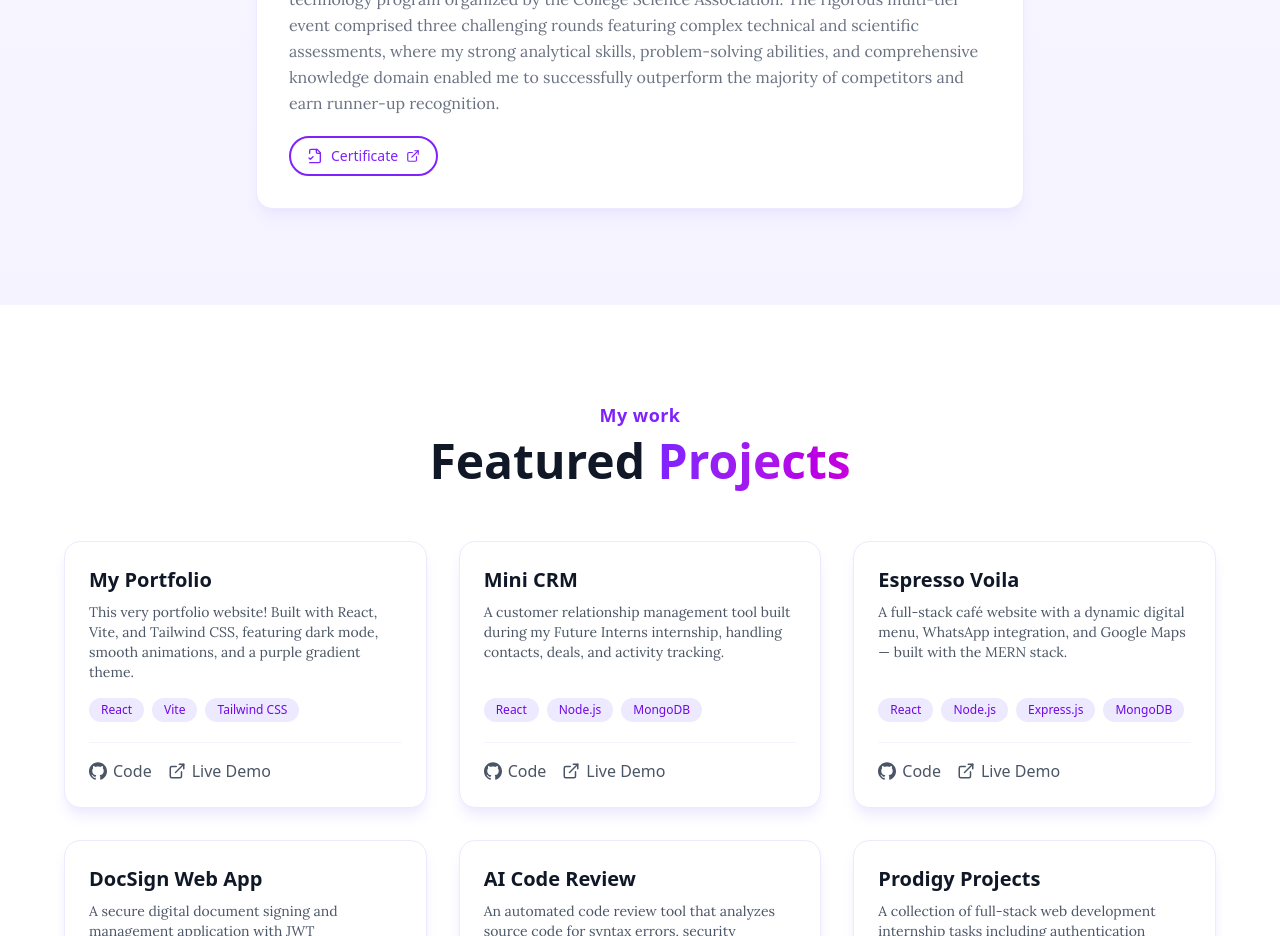
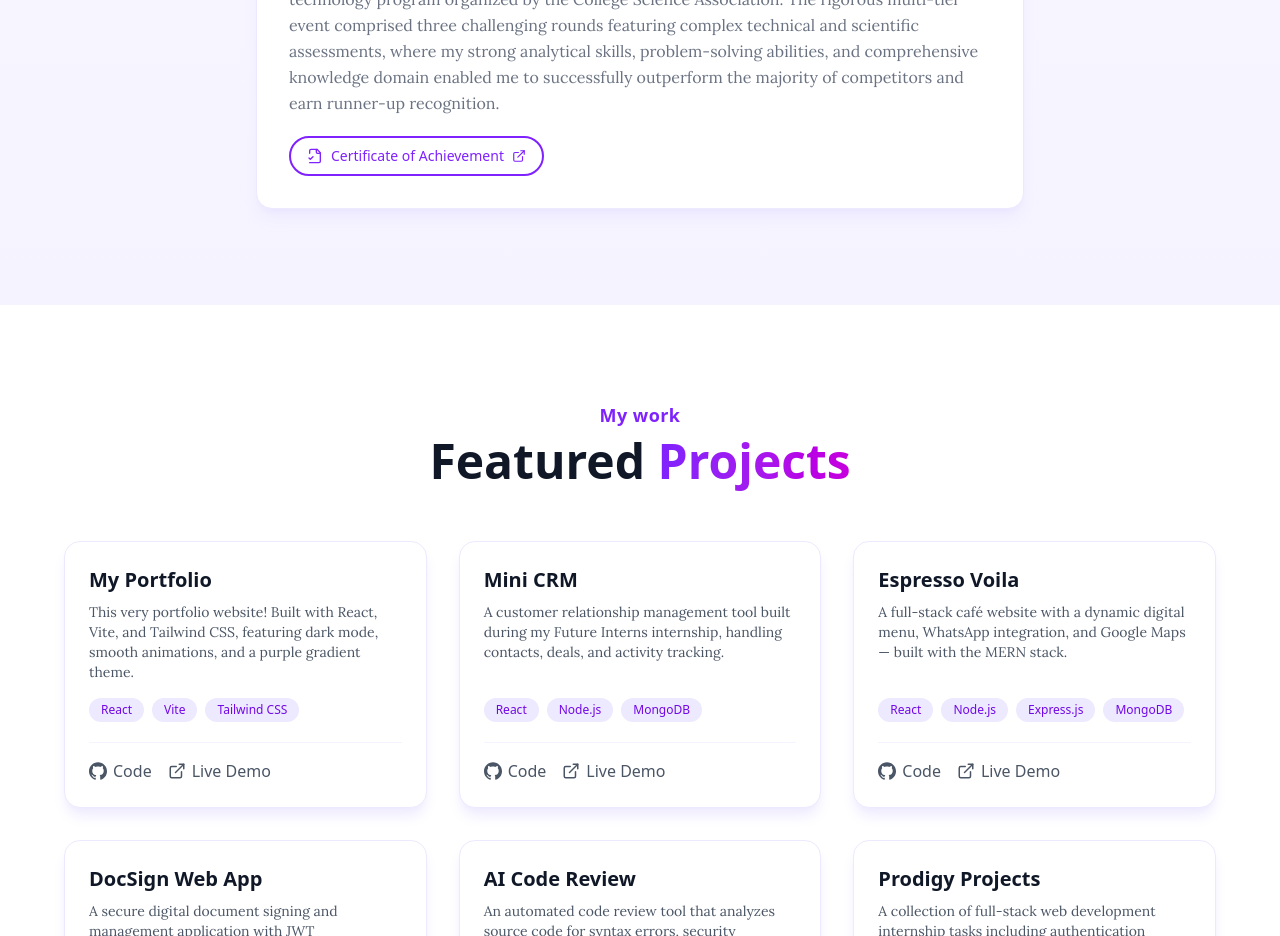
Before and after one commit to gloriasemyol/FUTURE_FS_01, a React (Vite) app: page / in a window 1280 px wide. Shown: the part 3480-4416 px from the top of the page. Built offline with nearby package versions, Linux system fonts and the light colour scheme.

Commit message:
Updated Certificates and Achievements

```diff
--- a/src/components/Certificates.jsx
+++ b/src/components/Certificates.jsx
@@ -36,7 +36,7 @@ const certificates = [
     description:
       "Secured 2nd place out of numerous participants in Academicia, a competitive science and technology program organized by the College Science Association. The rigorous multi-tier event comprised three challenging rounds featuring complex technical and scientific assessments, where my strong analytical skills, problem-solving abilities, and comprehensive knowledge domain enabled me to successfully outperform the majority of competitors and earn runner-up recognition.",
     links: [
-      { label: "Certificate", url: "https://drive.google.com/open?id=1XewBF27wUQ6KMV796xxvJELP1NjXbNPd&usp=drive_copy" },
+      { label: "Certificate of Achievement", url: "https://drive.google.com/open?id=1XewBF27wUQ6KMV796xxvJELP1NjXbNPd&usp=drive_copy" },
     ],
   },
 ];
```
